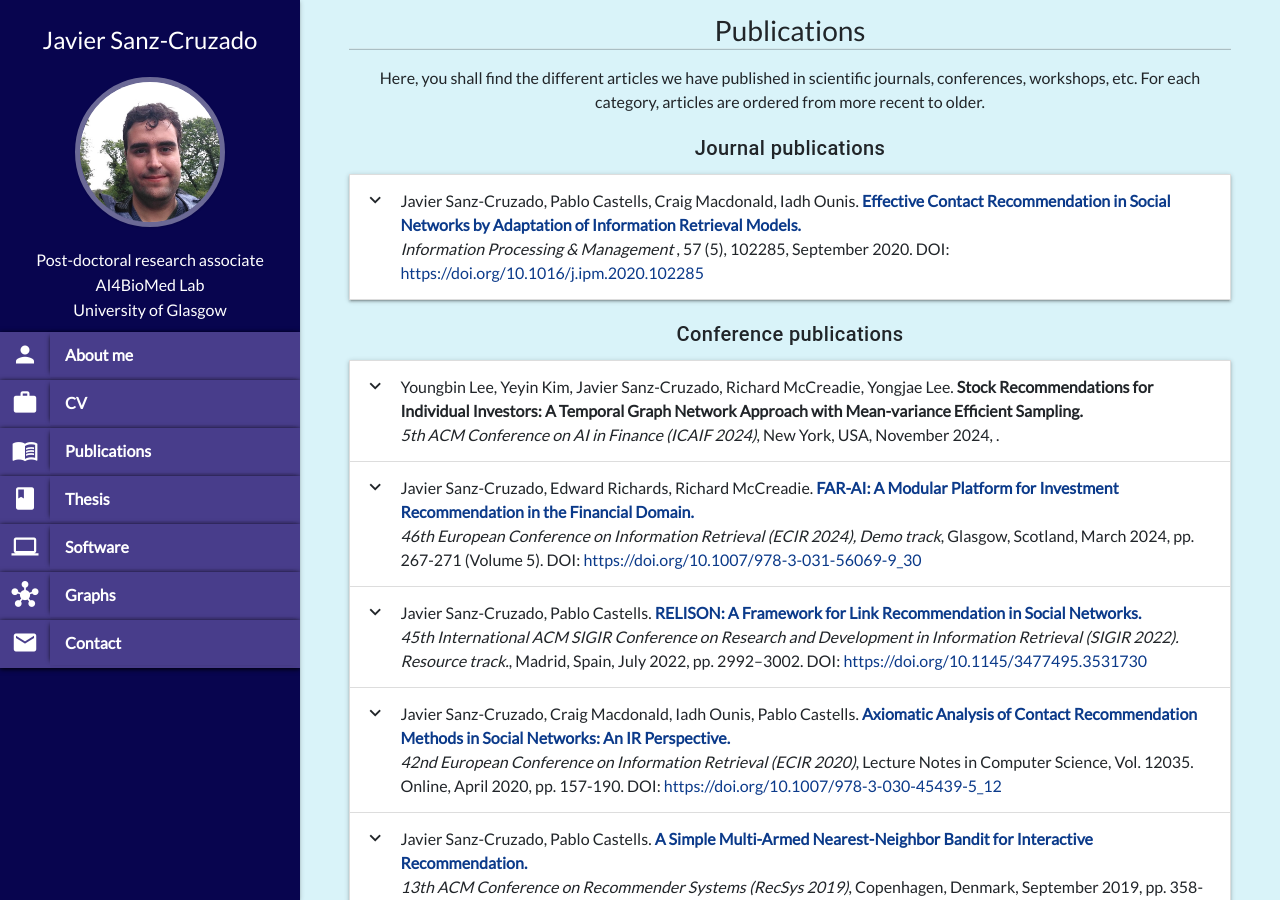
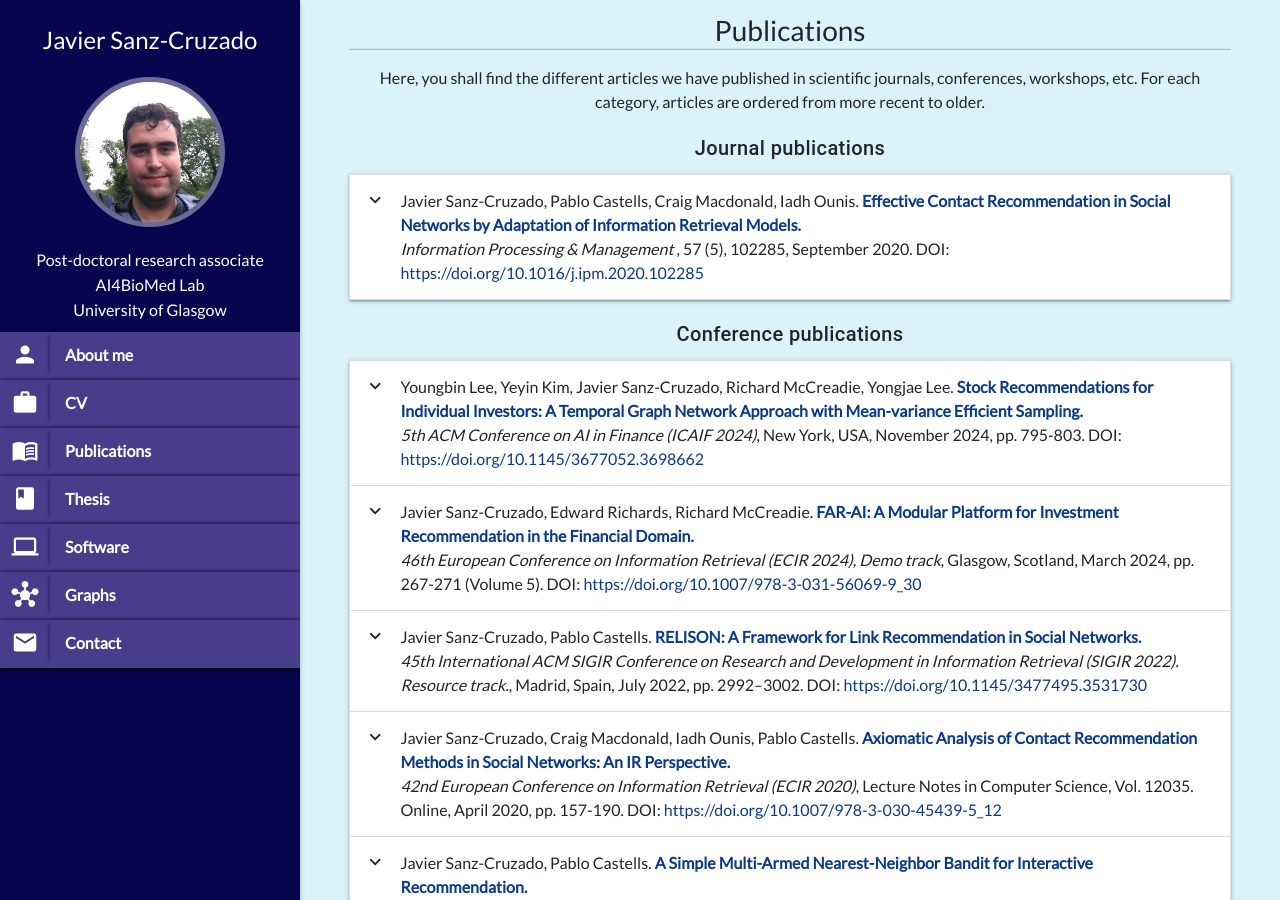
Before and after one commit to JavierSanzCruza/javiersanzcruza.github.io, a Jekyll site: the page built from pubs.md, in a window 1280 px wide and 900 px high. Built offline with Jekyll 4.4.1, drawn with Linux system fonts in a browser that asks for light colours; nearby versions of some CDN libraries.

Commit message:
Updated ICAIF paper

```diff
--- a/_data/conferences.yml
+++ b/_data/conferences.yml
@@ -8,6 +8,9 @@
   conference: 5th ACM Conference on AI in Finance (ICAIF 2024)
   venue: New York, USA
   date: November 2024
+  pages: 795-803
+  link: https://javiersanzcruza.github.io/assets/papers/icaif2024.pdf
+  doi: https://doi.org/10.1145/3677052.3698662
   keywords:
     - recommender systems
     - financial recommendation
```
Also changed, not shown: 1 other file.
